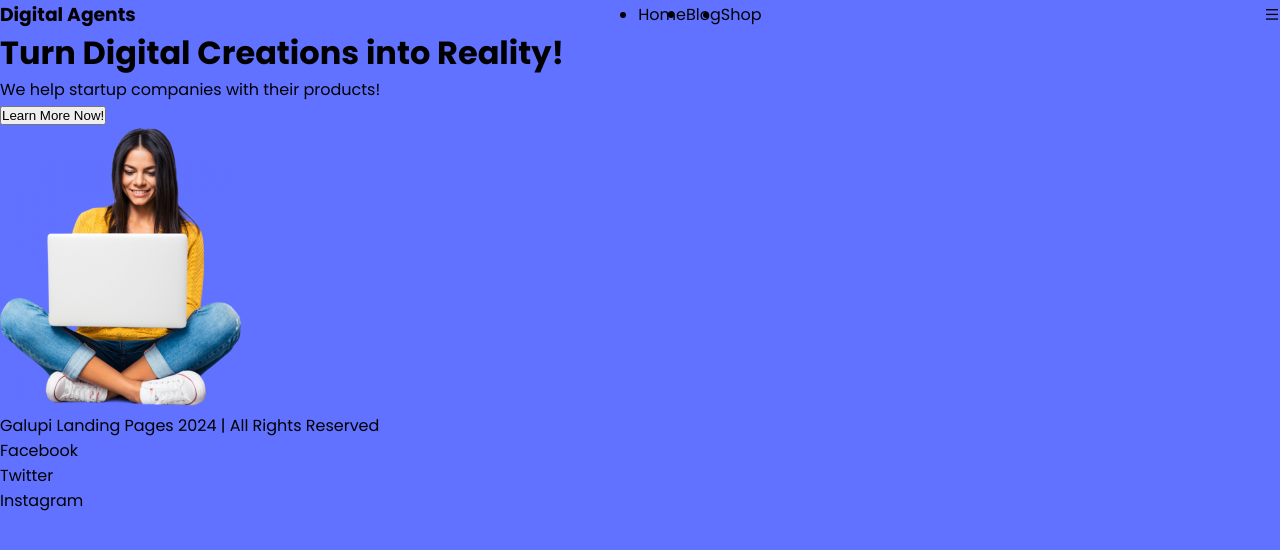
After one commit to PureZinc/flask-landing-page, a Flask app: template templates/template2.html in a window 1280 px wide. The commit adds this page. Shown: the top 550 px of the page. Run offline with Flask 3, Linux system fonts and the light colour scheme; the template is opened without the code that fills it, so the values that code supplies are empty; some libraries are stand-ins or nearby versions.

Commit message:
Commit Changes

```diff
--- a/static/css/lists.css
+++ b/static/css/lists.css
@@ -1 +1 @@
-*{margin:0;padding:0;box-sizing:border-box}body{font-family:'Arial', sans-serif;background-color:#f4f4f4;color:#333;padding:20px}h1{font-size:2rem;margin-bottom:20px;text-align:center;color:#3498db}h3{font-size:2rem;margin-bottom:20px;text-align:center;color:#3498db}a{display:block;padding:10px 20px;margin:10px 0;background-color:#2ecc71;color:#fff;text-decoration:none;text-align:center;border-radius:5px;transition:background-color 0.3s ease}a:hover{background-color:#217dbb}@media (min-width: 576px){a{font-size:1rem}}@media (min-width: 768px){body{padding:40px}h1{font-size:2.5rem}a{font-size:1.2rem;margin:15px 0}}@media (min-width: 992px){body{padding:60px}h1{font-size:3rem}a{font-size:1.5rem;padding:15px 25px;margin:20px 0}}
+*{margin:0;padding:0;box-sizing:border-box}body{font-family:'Arial', sans-serif;background-color:#f4f4f4;color:#333;padding:20px}h1,h2,h3{font-size:2rem;margin-bottom:20px;text-align:center;color:#3498db}a{display:block;padding:10px 20px;margin:10px 0;background-color:#2ecc71;color:#fff;text-decoration:none;text-align:center;border-radius:5px;transition:background-color 0.3s ease}a:hover{background-color:#217dbb}@media (min-width: 576px){a{font-size:1rem}}@media (min-width: 768px){body{padding:40px}h1{font-size:2.5rem}a{font-size:1.2rem;margin:15px 0}}@media (min-width: 992px){body{padding:60px}h1{font-size:3rem}a{font-size:1.5rem;padding:15px 25px;margin:20px 0}}
--- a/static/css/modals.css
+++ b/static/css/modals.css
@@ -1 +1 @@
-.modal{display:none;position:fixed;z-index:1000;left:0;top:0;width:100%;height:100%;overflow:auto;background-color:rgba(0,0,0,0.5);justify-content:center;align-items:center}.modal-content{background-color:#fff;margin:auto;padding:20px;border:1px solid #888;width:80%;max-width:500px;border-radius:10px;box-shadow:0 5px 15px rgba(0,0,0,0.3)}.close{color:#aaa;float:right;font-size:28px;font-weight:bold}.close:hover,.close:focus{color:#000;text-decoration:none;cursor:pointer}@media (min-width: 576px){.modal-content{width:60%}}@media (min-width: 768px){.modal-content{width:50%}}@media (min-width: 992px){.modal-content{width:40%}}
+.modal{display:hidden;position:fixed;z-index:1000;left:0;top:0;width:100%;height:100%;overflow:auto;background-color:rgba(0,0,0,0.5);justify-content:center;align-items:center}.modal-content{background-color:#fff;margin:auto;padding:20px;border:1px solid #888;width:80%;max-width:500px;border-radius:10px;box-shadow:0 5px 15px rgba(0,0,0,0.3)}.close{color:#aaa;float:right;font-size:28px;font-weight:bold}.close:hover,.close:focus{color:#000;text-decoration:none;cursor:pointer}@media (min-width: 576px){.modal-content{width:60%}}@media (min-width: 768px){.modal-content{width:50%}}@media (min-width: 992px){.modal-content{width:40%}}
--- /dev/null
+++ b/static/css/template2.css
@@ -0,0 +1 @@
+@import url("https://fonts.googleapis.com/css2?family=Poppins:ital,wght@0,100;0,200;0,300;0,400;0,500;0,600;0,700;0,800;0,900;1,100;1,200;1,300;1,400;1,500;1,600;1,700;1,800;1,900&display=swap");*{padding:0;margin:0;box-sizing:border-box}body{font-family:'Poppins', 'sans-serif';background-color:#6072ff}nav{display:flex;flex-direction:row;align-items:center;justify-content:center;justify-content:space-between}nav .nav-header h1{font-size:x-large}nav .nav-links{display:flex;flex-direction:row;align-items:center;justify-content:center}nav .nav-links li a{text-decoration:none;cursor:pointer}nav .nav-links li a:hover{color:#2b00ff}
--- /dev/null
+++ b/static/scss/template2.scss
@@ -0,0 +1,48 @@
+@import url('https://fonts.googleapis.com/css2?family=Poppins:ital,wght@0,100;0,200;0,300;0,400;0,500;0,600;0,700;0,800;0,900;1,100;1,200;1,300;1,400;1,500;1,600;1,700;1,800;1,900&display=swap');
+
+/* Colors */
+$primary-color: #6072ff;
+$text-color: #2b00ff;
+
+
+/* Mixins */
+@mixin flex-display($direction) {
+    display: flex;
+    flex-direction: $direction;
+    align-items: center;
+    justify-content: center;
+}
+
+* {
+    padding: 0;
+    margin: 0;
+    box-sizing: border-box;
+}
+
+body {
+    font-family: 'Poppins', 'sans-serif';
+    background-color: $primary-color;
+}
+
+nav {
+    @include flex-display(row);
+    justify-content: space-between;
+
+    .nav-header {
+        h1 {
+            font-size: x-large;
+        }
+    }
+    .nav-links {
+        @include flex-display(row);
+
+        li a {
+            text-decoration: none;
+            cursor: pointer;
+
+            &:hover {
+                color: $text-color;
+            }
+        }
+    }
+}
--- a/templates/lists.html
+++ b/templates/lists.html
@@ -6,7 +6,8 @@
     <link rel="stylesheet" href="{{ url_for('static', filename='css/lists.css') }}">
 </head>
 <body>
-    <h1>Welcome to my Landing Page Portfolio!</h1>
+    <h1>Hi! My name is Nicholas Galupi</h1>
+    <h2>Welcome to my Landing Page Portfolio!</h2>
     <h3>Here's a list of my Landing Pages</h3>
     {% for page in pages %}
         <a href="{{ url_for('landing_page', template=page.template) }}">{{page.name}}</a>
--- /dev/null
+++ b/templates/template2.html
@@ -0,0 +1,44 @@
+<!DOCTYPE html>
+<html lang="en">
+<head>
+    <meta charset="UTF-8">
+    <meta name="viewport" content="width=device-width, initial-scale=1.0">
+    <title>Digital Agents</title>
+    <link rel="stylesheet" href="{{ url_for('static', filename='css/template2.css') }}">
+    <link
+        href="https://cdn.jsdelivr.net/npm/remixicon@4.3.0/fonts/remixicon.css"
+        rel="stylesheet"
+    />
+</head>
+<body>
+    <nav>
+        <div class="nav-header">
+            <h3 class="nav-logo">Digital Agents</h3>
+        </div>
+        <ul class="nav-links">
+            <li><a href="#"></a>Home</li>
+            <li><a href="#"></a>Blog</li>
+            <li><a href="#"></a>Shop</li>
+        </ul>
+        <div class="menu">
+            <i class="ri-menu-line"></i>
+        </div>
+    </nav>
+    <main>
+        <div class="context">
+            <h1>Turn Digital Creations into Reality!</h1>
+            <p>We help startup companies with their products!</p>
+            <button class="landing">Learn More Now!</button>
+        </div>
+        <img src="{{ url_for('static', filename='images/Computer.png') }}" alt="Image" class="main-img">
+    </main>
+    <footer>
+        <p>Galupi Landing Pages 2024 | All Rights Reserved</p>
+        <ul class="footer-links">
+            <li><a href="#"></a>Facebook</li>
+            <li><a href="#"></a>Twitter</li>
+            <li><a href="#"></a>Instagram</li>
+        </ul>
+    </footer>
+</body>
+</html>
```
Also changed, not shown: app/routes.py (+6 -1 lines), static/css/template1.css (+1 -1 lines), static/scss/lists.scss (+1 -8 lines), static/scss/template1.scss (+27 -0 lines), templates/extras/example.html (added, +43 -0 lines), templates/template1.html (+11 -6 lines), static/images/Computer.png (added), static/js/template2.js (added), templates/extras/download_modal.html (renamed from templates/download_modal.html).
